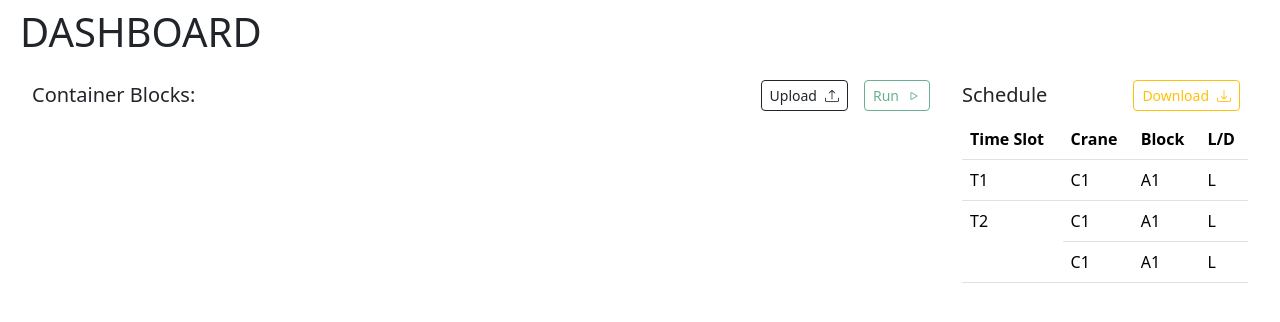
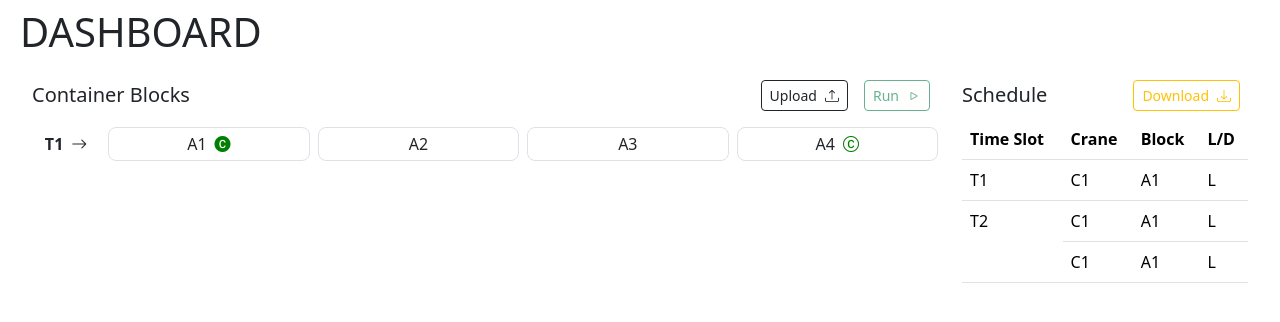
Before and after one commit to akashTharuka/tlm_crane_schedule, a React (Create React App) app in the folder client/: page / in a window 1280 px wide. Both pictures are taken after a click on the button "Run". Shown: the top 322 px of the page. Built offline with nearby package versions, Linux system fonts and the light colour scheme.

Commit message:
logic completed

```diff
--- a/client/package.json
+++ b/client/package.json
@@ -13,6 +13,7 @@
     "react-dom": "^18.2.0",
     "react-router-dom": "^6.14.2",
     "react-scripts": "5.0.1",
+    "uuidv4": "^6.2.13",
     "web-vitals": "^2.1.4"
   },
   "scripts": {
--- a/client/public/css/dashboard.styles.css
+++ b/client/public/css/dashboard.styles.css
@@ -28,3 +28,11 @@ body{
 .dashboard.container-fluid{
     width: 95%;
 }
+
+.loading{
+    color: green;
+}
+
+.discharging{
+    color: orange;
+}
--- a/client/src/components/Dashboard.jsx
+++ b/client/src/components/Dashboard.jsx
@@ -1,4 +1,5 @@
 import React, { useState, useEffect } from 'react';
+import { v4 as uuid } from 'uuid';
 import Navbar from './Navbar';
 // import axios from 'axios';
 
@@ -8,7 +9,7 @@ const Dashboard = () => {
 
     const [blockArr, setBlockArr] = useState([]);
     const [disabledRun, setDisabledRun] = useState(false);
-    const [schedule, setSchedule] = useState();
+    const [schedule, setSchedule] = useState([]);
 
     const base_url = "http://localhost:4000/";
 
@@ -19,8 +20,8 @@ const Dashboard = () => {
         //         console.log(res);
         //         setSchedule(res);
         //     });
-        const obj = { 1: [[1, 1, 'L'], [2, 4, 'L'], [2, 3, 'L']], 2: [[1, 1, 'L'], [2, 3, 'L']] };
-        // setSchedule({...obj});
+        const obj = [[[['C1', 1, 'loading']], [['C2', 4, 'loading'], ['C2', 3, 'loading']]], [[['C1', 1, 'loading']], [['C2', 3, 'loading']]], [[['C1', 1, 'loading'], ['C1', 2, 'loading']], [['C2', 4, 'loading'], ['C2', 2, 'discharging'], ['C2', 4, 'discharging']]], [[['C1', 2, 'loading'], ['C1', 2, 'discharging']], [['C2', 4, 'loading'], ['C2', 4, 'discharging']]]];
+        setSchedule(obj);
     }, []);
 
     // Returns a Promise that resolves after "ms" Milliseconds
@@ -29,30 +30,91 @@ const Dashboard = () => {
     const handleRun = async () => {
         setDisabledRun(true);
         setBlockArr([]);
-        // console.log("handling run");
-        for (let i=0; i < 12; i++){
         let blocks = [];
+        // console.log(schedule);
+        for (let i=0; i < schedule.length; i++){
+            let time_slot = i+1;
+            let job_lists = schedule[i];
+            let c1_jobs = job_lists[0];
+            let c2_jobs = job_lists[1];
+
+            if (i === 0){
                 blocks.push(
-                <div className="container-block-row row gx-2 my-2 text-center align-items-center" key={i}>
+                    <div className="container-block-row row gx-2 my-2 text-center align-items-center" key={uuid()}>
                         <div className="time-slot col-1">
-                        <div className="py-1 px-2"><strong className='pe-2'>T1</strong><i className="bi bi-arrow-right"></i></div>
+                            <div className="py-1 px-2"><strong className='pe-2'>T{time_slot}</strong><i className="bi bi-arrow-right"></i></div>
                         </div>
                         <div className="block col position-relative">
-                        <div className="card py-1 px-2">A1</div>
+                            <div className={`border rounded-3 py-1 px-2`}>A1</div>
                         </div>
                         <div className="block col position-relative">
-                        <div className="card py-1 px-2">A2</div>
+                            <div className={`border rounded-3 py-1 px-2`}>A2</div>
                         </div>
                         <div className="block col position-relative">
-                        <div className="card py-1 px-2">A3</div>
+                            <div className={`border rounded-3 py-1 px-2`}>A3</div>
                         </div>
                         <div className="block col position-relative">
-                        <div className="card py-1 px-2">A4</div>
+                            <div className={`border rounded-3 py-1 px-2`}>A4</div>
                         </div>
                     </div>
                 );
+            }
+            else{
+                let block_arr = [...blocks];
+                blocks.push(
+                    block_arr[block_arr.length-1]
+                );
+            }
+
+            setBlockArr([...blocks]);
             await timer(1000);
-            setBlockArr(blockArr => [...blockArr, ...blocks]);
+
+            let max_length = Math.max(c1_jobs.length, c2_jobs.length);
+            // console.log(max_length);
+
+            for (let j=0; j < max_length; j++){
+                // console.log("j: " + j);
+                // console.log("c1: " + c1_jobs.length);
+                // console.log("c2: " + c2_jobs.length);
+                // console.log();
+                blocks.pop();
+
+                blocks.push(
+                    <div className="container-block-row row gx-2 my-2 text-center align-items-center" key={uuid()}>
+                        <div className="time-slot col-1">
+                            <div className="py-1 px-2"><strong className='pe-2'>T{time_slot}</strong><i className="bi bi-arrow-right"></i></div>
+                        </div>
+                        <div className="block col position-relative">
+                            <div className={`border rounded-3 py-1 px-2`}>A1
+                                {c1_jobs.length > j ? c1_jobs[j][1] === 1 ? <i className={`bi bi-c-circle-fill ps-2 ${c1_jobs[j][2]}`}></i> : "" : c1_jobs[c1_jobs.length-1][1] === 1 ? <i className={`bi bi-c-circle-fill ps-2 ${c1_jobs[c1_jobs.length-1][2]}`}></i> : ""}
+                                {c2_jobs.length > j ? c2_jobs[j][1] === 1 ? <i className={`bi bi-c-circle ps-2 ${c2_jobs[j][2]}`}></i> : "" : c2_jobs[c2_jobs.length-1][1] === 1 ? <i className={`bi bi-c-circle ps-2 ${c2_jobs[c2_jobs.length-1][2]}`}></i> : ""}
+                            </div>
+                        </div>
+                        <div className="block col position-relative">
+                            <div className={`border rounded-3 py-1 px-2`}>A2
+                                {c1_jobs.length > j ? c1_jobs[j][1] === 2 ? <i className={`bi bi-c-circle-fill ps-2 ${c1_jobs[j][2]}`}></i> : "" : c1_jobs[c1_jobs.length-1][1] === 2 ? <i className={`bi bi-c-circle-fill ps-2 ${c1_jobs[c1_jobs.length-1][2]}`}></i> : ""}
+                                {c2_jobs.length > j ? c2_jobs[j][1] === 2 ? <i className={`bi bi-c-circle ps-2 ${c2_jobs[j][2]}`}></i> : "" : c2_jobs[c2_jobs.length-1][1] === 2 ? <i className={`bi bi-c-circle ps-2 ${c2_jobs[c2_jobs.length-1][2]}`}></i> : ""}
+                            </div>
+                        </div>
+                        <div className="block col position-relative">
+                            <div className={`border rounded-3 py-1 px-2`}>A3
+                                {c1_jobs.length > j ? c1_jobs[j][1] === 3 ? <i className={`bi bi-c-circle-fill ps-2 ${c1_jobs[j][2]}`}></i> : "" : c1_jobs[c1_jobs.length-1][1] === 3 ? <i className={`bi bi-c-circle-fill ps-2 ${c1_jobs[c1_jobs.length-1][2]}`}></i> : ""}
+                                {c2_jobs.length > j ? c2_jobs[j][1] === 3 ? <i className={`bi bi-c-circle ps-2 ${c2_jobs[j][2]}`}></i> : "" : c2_jobs[c2_jobs.length-1][1] === 3 ? <i className={`bi bi-c-circle ps-2 ${c2_jobs[c2_jobs.length-1][2]}`}></i> : ""}
+                            </div>
+                        </div>
+                        <div className="block col position-relative">
+                            <div className={`border rounded-3 py-1 px-2`}>A4
+                                {c1_jobs.length > j ? c1_jobs[j][1] === 4 ? <i className={`bi bi-c-circle-fill ps-2 ${c1_jobs[j][2]}`}></i> : "" : c1_jobs[c1_jobs.length-1][1] === 4 ? <i className={`bi bi-c-circle-fill ps-2 ${c1_jobs[c1_jobs.length-1][2]}`}></i> : ""}
+                                {c2_jobs.length > j ? c2_jobs[j][1] === 4 ? <i className={`bi bi-c-circle ps-2 ${c2_jobs[j][2]}`}></i> : "" : c2_jobs[c2_jobs.length-1][1] === 4 ? <i className={`bi bi-c-circle ps-2 ${c2_jobs[c2_jobs.length-1][2]}`}></i> : ""}
+                            </div>
+                        </div>
+                    </div>
+                );
+
+                setBlockArr([...blocks]);
+                await timer(2000);
+            }
+
         }
         setDisabledRun(false);
     }
@@ -64,7 +126,7 @@ const Dashboard = () => {
             </div>
             <div className="row p-0">
                 <div className="col-9 d-flex">
-                    <p className="flex-grow-1 lead my-2">Container Blocks: {schedule}</p>
+                    <p className="flex-grow-1 lead my-2">Container Blocks</p>
                     <button type='button' className="btn btn-outline-dark btn-sm my-2 mx-2">Upload<i className="bi bi-upload ps-2"></i></button>
                     <button type='button' className={`btn btn-outline-success btn-sm my-2 mx-2 ${disabledRun ? "disabled" : ""}`} onClick={handleRun}>Run<i className="bi bi-play ps-2"></i></button>
                 </div>
@@ -75,7 +137,7 @@ const Dashboard = () => {
             </div>
             <div className="row p-0">
                 <div className="col-9 visualizing-section">
-
+                    {blockArr}
                 </div>
                 <div className="col-3 table-section">
                     <table className="table table">
```
Also changed, not shown: 1 other file (tests, documents, lock files or other folders). Lines whose indentation alone changed are shown as unchanged.
